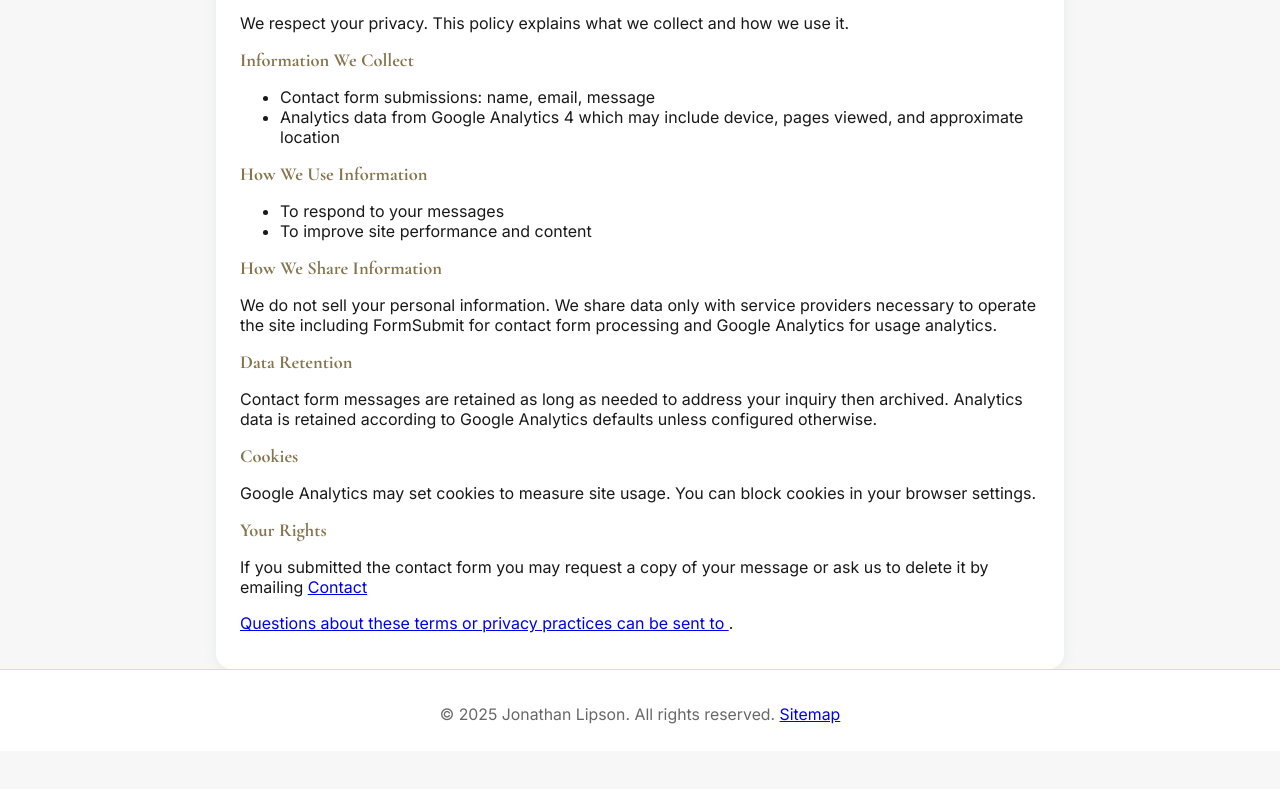
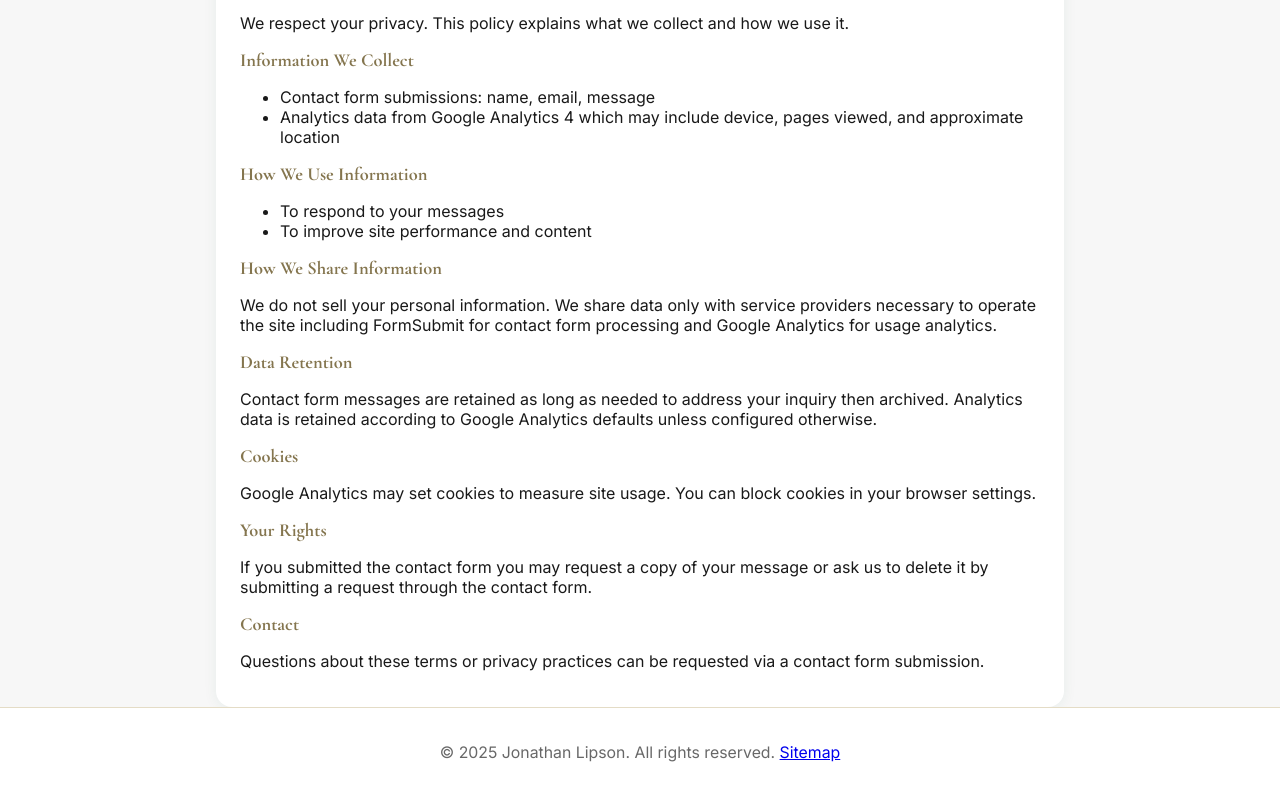
Before and after one commit to cprofit/jonathanlipson.com, a plain HTML site: page terms.html in a window 1280 px wide. Shown: the part 870-1659 px from the top of the page. Before the commit the page ends 1621 px from the top, so only its background shows below. Drawn offline with nearby package versions, Linux system fonts and the light colour scheme.

Commit message:
Update terms.html

```diff
--- a/terms.html
+++ b/terms.html
@@ -56,9 +56,9 @@
 <h2>Cookies</h2>
 <p>Google Analytics may set cookies to measure site usage. You can block cookies in your browser settings.</p>
 <h2>Your Rights</h2>
-<p>If you submitted the contact form you may request a copy of your message or ask us to delete it by emailing <a href="mailto:</a>.</p>
+<p>If you submitted the contact form you may request a copy of your message or ask us to delete it by submitting a request through the contact form.</p>
 <h2>Contact</h2>
-<p>Questions about these terms or privacy practices can be sent to <a href="mailto:"></a>.</p>
+<p>Questions about these terms or privacy practices can be requested via a contact form submission.</p>
 </main>
 <footer>
 <p>© 2025 Jonathan Lipson. All rights reserved. <a href="sitemap.xml">Sitemap</a></p>
```
